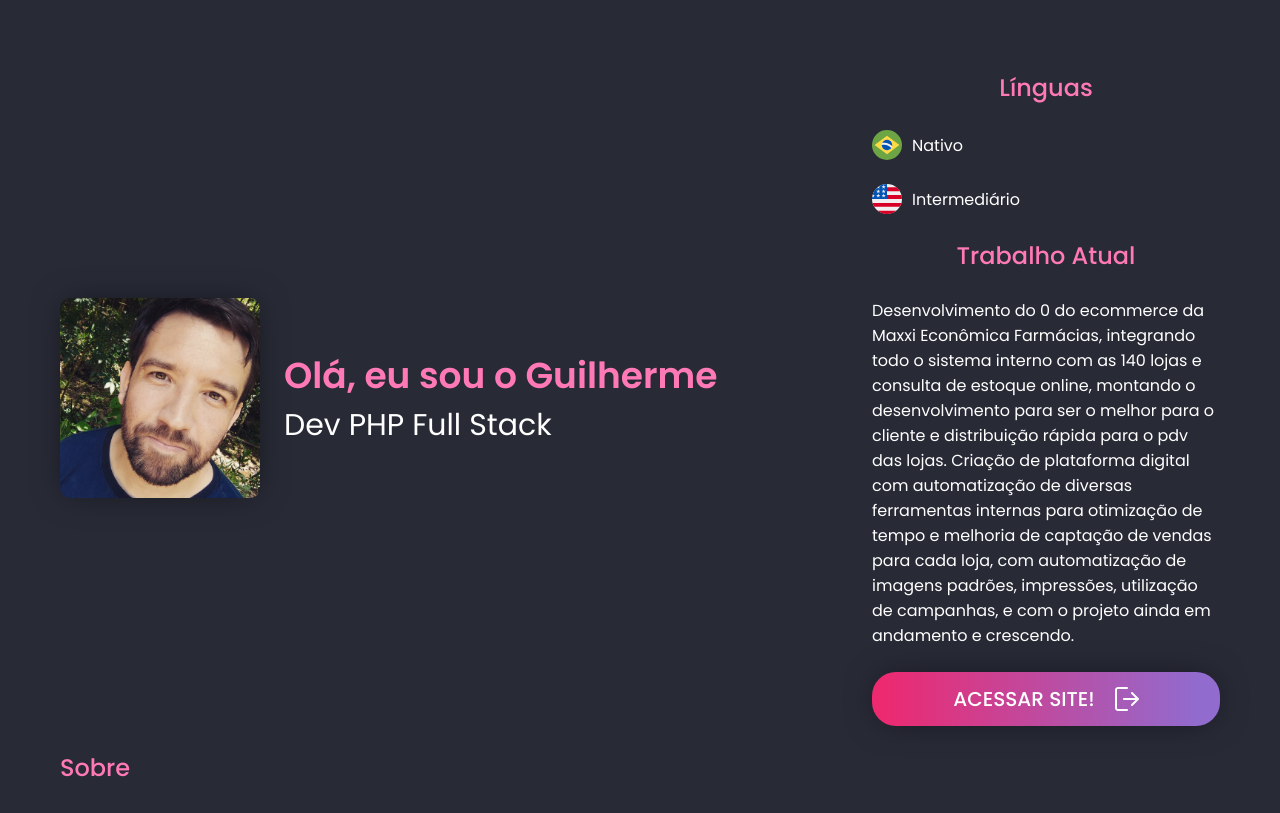
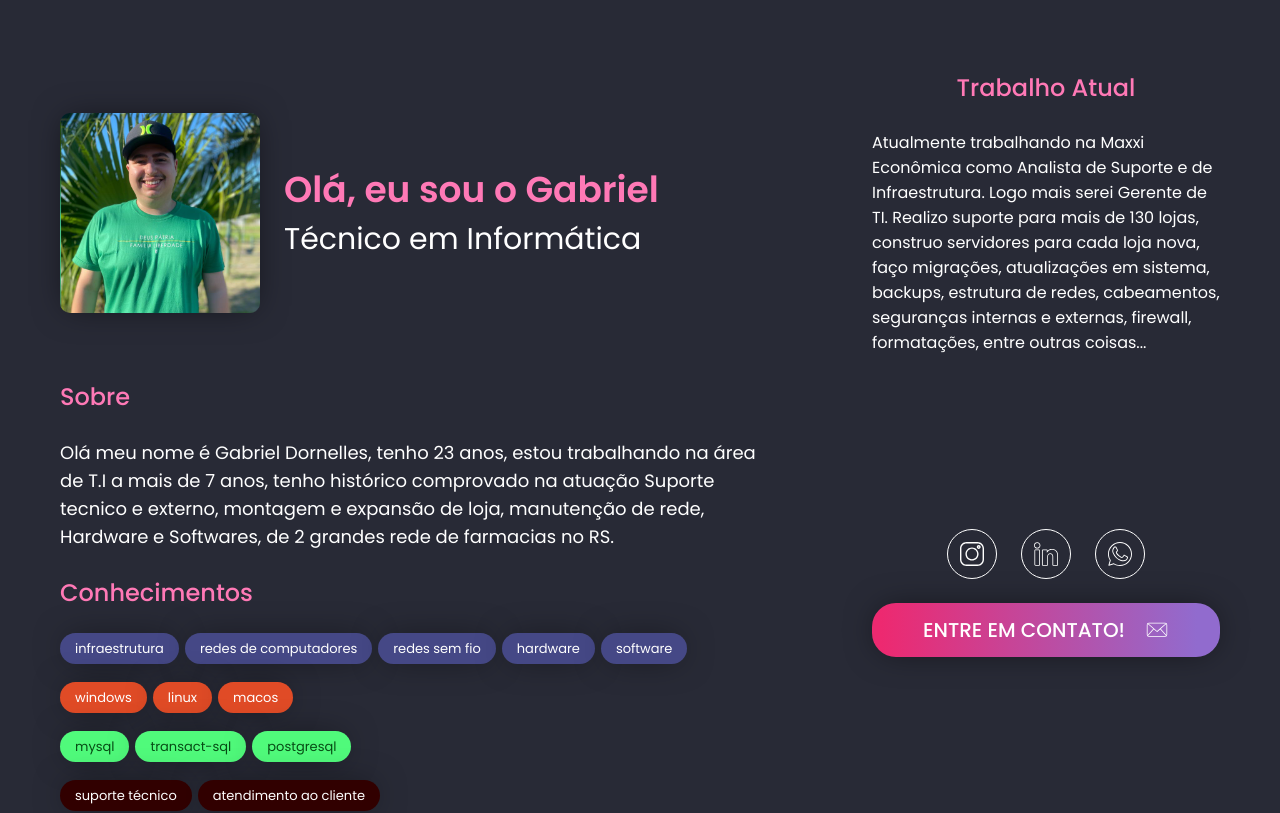
Before and after one commit to gbflores/gabrieldornelles, a Next.js app: page / in a window 1280 px wide. Shown: the top 813 px of the page. Built offline with nearby package versions, Linux system fonts and the light colour scheme.

Commit message:
alterações nas informações para o Gabriel

```diff
--- a/src/app/components/buttons/button.tsx
+++ b/src/app/components/buttons/button.tsx
@@ -8,10 +8,10 @@
 export function Buttons() {
     return (
         <div className="social">
-            <a target="_blank" href="https://www.instagram.com/guilherme.developer/"><IconInstagram width="24" height="24" color="white" /></a>
-            <a target="_blank" href="https://github.com/gbflores/"><IconGithub width="24" height="24" color="white" /></a>
-            <a target="_blank" href="https://www.linkedin.com/in/devguilherme/"><IconLinkedin width="24" height="24" color="white" /></a>
-            <a target="_blank" href="https://api.whatsapp.com/send?phone=5551992029800"><IconWhatsapp width="24" height="24" color="white" /></a>
+            <a target="_blank" href="https://www.instagram.com/o_gabrieldornelles/"><IconInstagram width="24" height="24" color="white" /></a>
+            {/* <a target="_blank" href="https://github.com/gbflores/"><IconGithub width="24" height="24" color="white" /></a> */}
+            <a target="_blank" href="https://www.linkedin.com/in/ogabrieldornelles/"><IconLinkedin width="24" height="24" color="white" /></a>
+            <a target="_blank" href="https://api.whatsapp.com/send?phone=5551992167371"><IconWhatsapp width="24" height="24" color="white" /></a>
         </div>
     )
 }
--- a/src/app/components/experiences/experience.tsx
+++ b/src/app/components/experiences/experience.tsx
@@ -6,8 +6,7 @@
     return (
         <div className="experiences">
             <SectionTitleProps text="Sobre" />
-            <p>Desenvolvedor Full Stack Sênior apaixonado por criar soluções web. Com mais de 10 anos de experiência, tenho um histórico comprovado no desenvolvimento de sistemas escaláveis e no gerenciamento de projetos complexos.</p>
-            {/* <p>Senior Full Stack developer passionate about creating web solutions. With over 10 years of experience, I have a proven track record in developing scalable systems and managing complex projects.</p> */}
+            <p>Olá meu nome é Gabriel Dornelles, tenho 23 anos, estou trabalhando na área de T.I a mais de 7 anos, tenho histórico comprovado na atuação Suporte tecnico e externo, montagem e expansão de loja, manutenção de rede, Hardware e Softwares, de 2 grandes rede de farmacias no RS.</p>
             <SectionTitleProps text="Conhecimentos" />
             <div className="knowledges">
                 <Knowledges />
--- a/src/app/components/header/header.tsx
+++ b/src/app/components/header/header.tsx
@@ -5,12 +5,12 @@
     return (
         <div className="header">
             <div>
-                <h1>Olá, eu sou o Guilherme</h1>
-                <h2>Dev PHP Full Stack</h2>
+                <h1>Olá, eu sou o Gabriel</h1>
+                <h2>Técnico em Informática</h2>
             </div>
             <Image
-                src="/eu.jpg"
-                alt="Guilherme Flores"
+                src="/gabriel.jpg"
+                alt="Gabriel Dornelles"
                 width={200}
                 height={200}
                 priority
--- a/src/app/components/infos/info.tsx
+++ b/src/app/components/infos/info.tsx
@@ -7,20 +7,19 @@
 export function Infos() {
     return (
         <div className="infos">
-            <SectionTitleProps text="Línguas" />
+            {/* <SectionTitleProps text="Línguas" />
             <div className="languages">
                 <span><IconBrazil width="30" height="30" /> Nativo</span>
                 <span><IconEua width="30" height="30" /> Intermediário</span>
-            </div>
+            </div> */}
             <SectionTitleProps text="Trabalho Atual" />
             <div className="educational">
-                <span>Desenvolvimento do 0 do ecommerce da Maxxi Econômica Farmácias, integrando todo o sistema interno com as 140 lojas e consulta de estoque online, montando o desenvolvimento para ser o melhor para o cliente e distribuição rápida para o pdv das lojas.
-                    Criação de plataforma digital com automatização de diversas ferramentas internas para otimização de tempo e melhoria de captação de vendas para cada loja, com automatização de imagens padrões, impressões, utilização de campanhas, e com o projeto ainda em andamento e crescendo.</span>
+                <span>Atualmente trabalhando na Maxxi Econômica como Analista de Suporte e de Infraestrutura. Logo mais serei Gerente de TI. Realizo suporte para mais de 130 lojas, construo servidores para cada loja nova, faço migrações, atualizações em sistema, backups, estrutura de redes, cabeamentos, seguranças internas e externas, firewall, formatações, entre outras coisas...</span>
             </div>
-            <a className="btn-primary" href="https://maxxieconomica.com" target="_blank">
+            {/* <a className="btn-primary" href="https://maxxieconomica.com" target="_blank">
                 Acessar site!
                 <IconAccess width="24" height="24" color="white" />
-            </a>
+            </a> */}
         </div>
     )
 }
--- a/src/app/components/knowledges/knowledge.tsx
+++ b/src/app/components/knowledges/knowledge.tsx
@@ -4,26 +4,25 @@
     return (
         <div className="tags">
             <div className="dev">
-                <span>PHP</span>
-                <span>Laravel</span>
-                <span>Javascript</span>
-                <span>React</span>
-                <span>Next</span>
+                <span>Infraestrutura</span>
+                <span>Redes de Computadores</span>
+                <span>Redes sem fio</span>
+                <span>Hardware</span>
+                <span>Software</span>
             </div>
             <div className="front">
-                <span>Html</span>
-                <span>Css</span>
-                <span>Bootstrap</span>
-                <span>Tailwind</span>
+                <span>Windows</span>
+                <span>Linux</span>
+                <span>MacOS</span>
             </div>
             <div className="database">
                 <span>MySql</span>
-                <span>Postgre</span>
-                <span>Firebird</span>
+                <span>Transact-SQL</span>
+                <span>PostgreSQL</span>
             </div>
             <div className="design">
-                <span>Photoshop</span>
-                <span>Illustrator</span>
+                <span>Suporte Técnico</span>
+                <span>Atendimento ao Cliente</span>
             </div>
         </div>
     )
--- a/src/app/layout.tsx
+++ b/src/app/layout.tsx
@@ -4,8 +4,8 @@
 const poppins = Poppins({ subsets: ['latin'], weight: ['400', '500', '600'] })
 
 export const metadata = {
-  title: 'Guilherme Flores - Developer',
-  description: 'This is my cv',
+  title: 'Gabriel Dornelles - Técnico em Informática',
+  description: 'Essa é a minha página/currículo',
 }
 
 export default function RootLayout({
--- a/src/app/page.tsx
+++ b/src/app/page.tsx
@@ -15,7 +15,7 @@
       <Infos />
       <div className="buttons">
         <Buttons />
-        <a className="btn-primary" href="mailto:guilhermebflores@gmail.com">
+        <a className="btn-primary" href="mailto:ogabrieldornelle@gmail.com">
           Entre em contato!
           <IconEmail width="24" height="24" color="white" />
         </a>
```
Also changed, not shown: public/gabriel.jpg (added), 1 other file (tests, documents, lock files or other folders).
